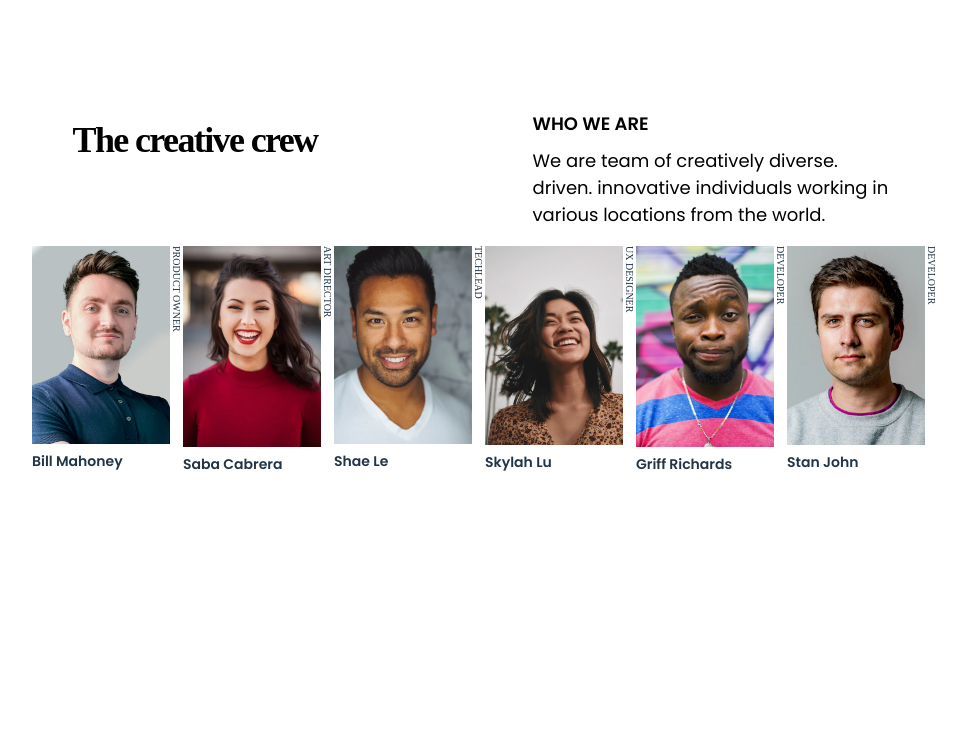
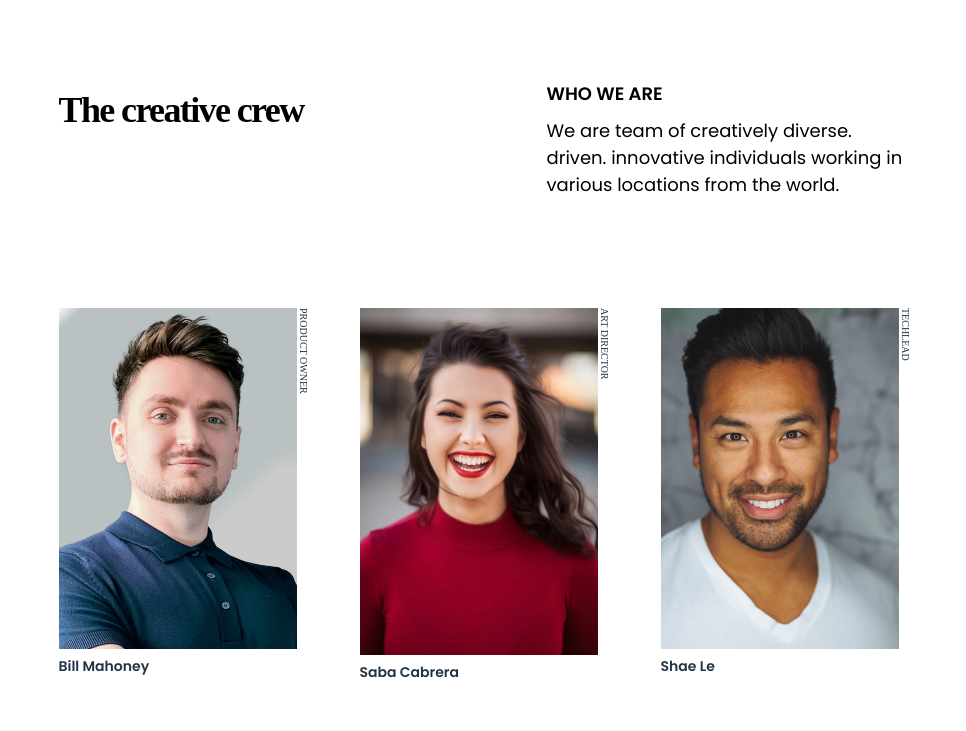
Before and after one commit to maax6/team-page, a React (Vite) app: page / in a window 1280 px wide. Shown: the top 731 px of the page, without its empty margins (155-1121 px from the left). Built offline with nearby package versions, Linux system fonts and the light colour scheme.

Commit message:
🪡 responsiveness

```diff
--- a/src/sass/App.scss
+++ b/src/sass/App.scss
@@ -6,15 +6,17 @@
    font-family: 'Poppins', sans-serif;
 }
 .header {
-   display: flex;
-   flex-wrap: wrap;
-   flex-direction: row;
-   width: 100%;
-   column-gap: 215px;
+	display: flex;
+    flex-wrap: wrap;
+    flex-direction: row;
+    column-gap: 45px;
+    max-width: 1200px;
+    justify-content: space-between;
+
+
    @media screen and (min-width: 1063px) {
-      justify-content: center;
-      margin-top: 76px;
       display: flex;
+      padding: 46px;
    }
    &__h1 {
       font-family: 'PT Serif';
@@ -56,12 +58,14 @@
 }
 
 .member {
-   display: flex;
-   flex-wrap: wrap;
-   flex-direction: row;
-   width: 100%;
-   justify-content: center;
-
+   display: grid;
+   grid-template-columns: 1fr 1fr;
+   gap: 1em;
+   @media screen and (min-width: 720px) {
+      grid-template-columns: 1fr 1fr 1fr;
+	  padding: 46px;
+	  gap: 50px;
+   }
    &__card {
       display: flex;
       flex-direction: row-reverse;
@@ -80,7 +84,14 @@
       }
       &__photo {
          &__img {
+            width: 100%;
             max-width: 138px;
+            @media screen and (min-width: 450px) {
+            max-width: 170px;
+			}
+            @media screen and (min-width: 768px) {
+               max-width: 238px;
+            }
          }
          &_name {
             font-family: 'Poppins';
--- a/src/sass/index.scss
+++ b/src/sass/index.scss
@@ -25,7 +25,7 @@
 body {
   margin: 0;
   display: flex;
-  place-items: auto center;
+
   min-width: 320px;
   min-height: 100vh;
 }
```
